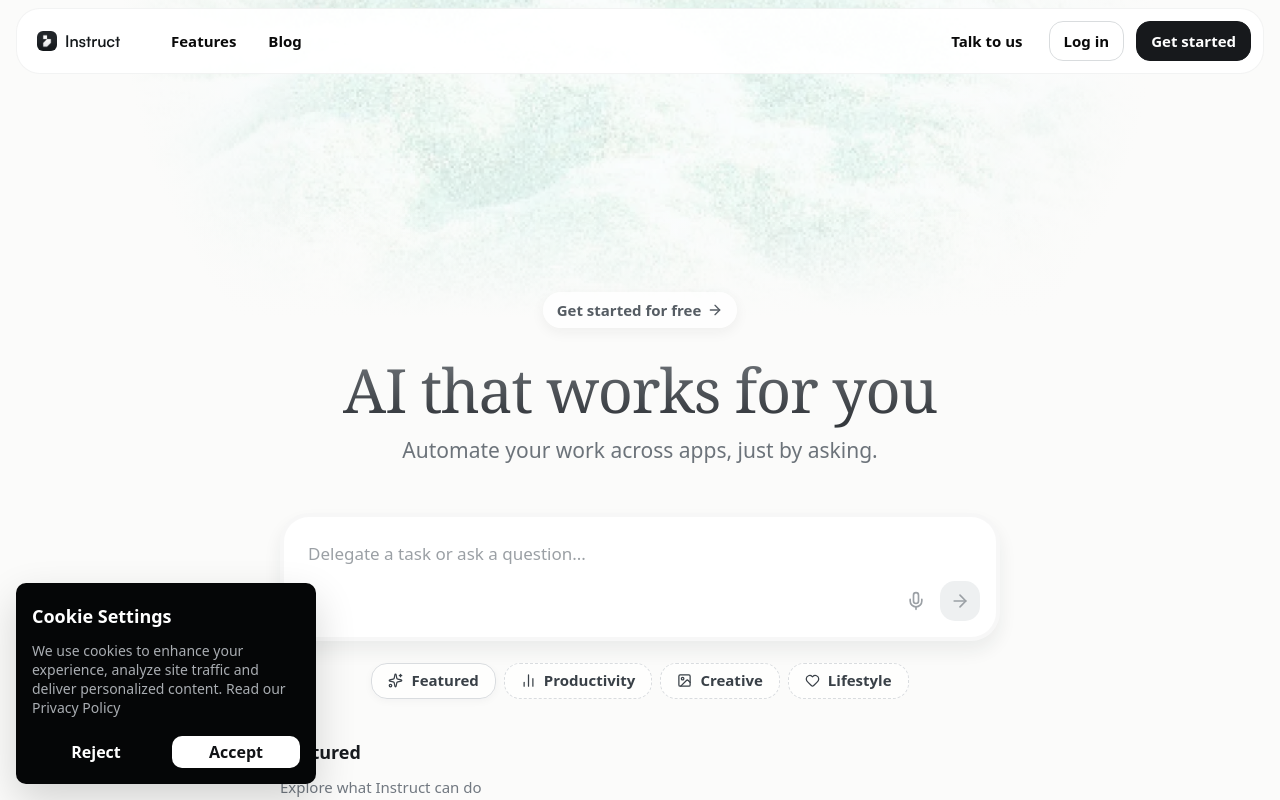
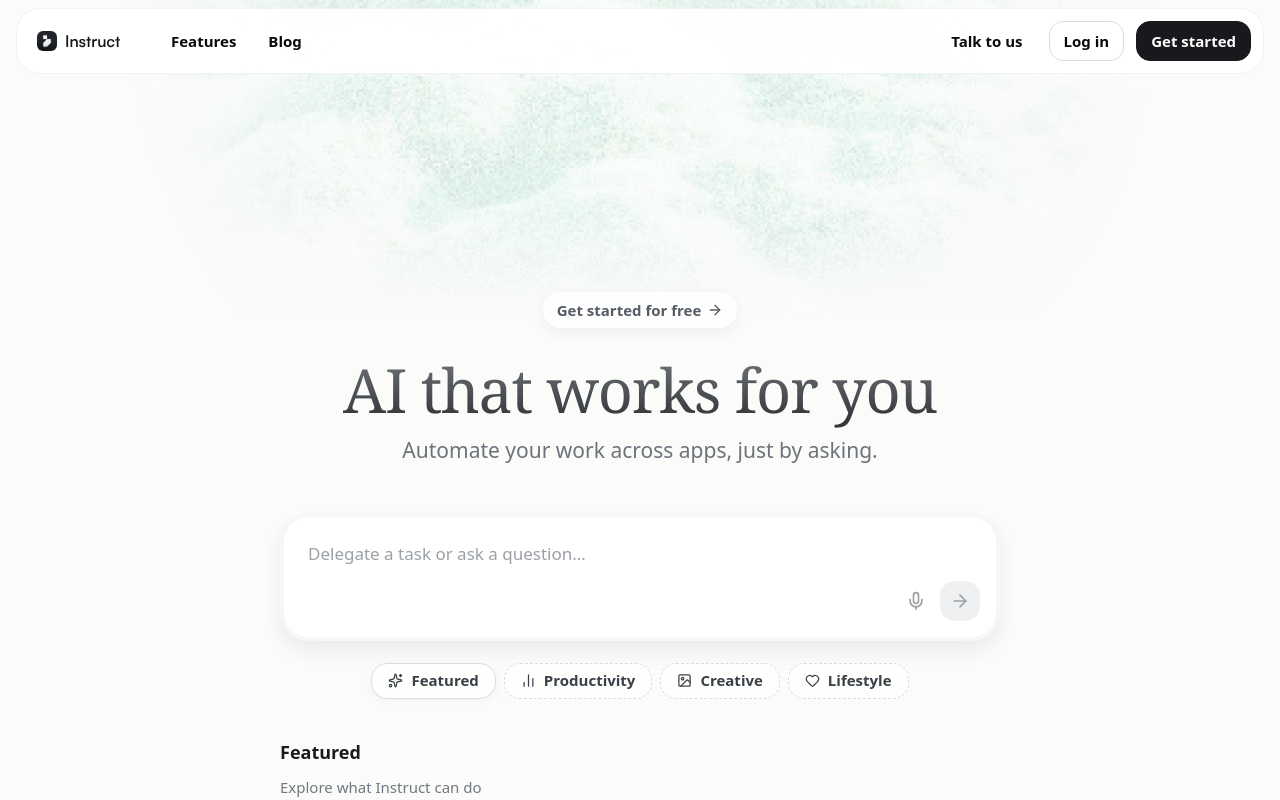
Before and after one commit to insanekrishnna/instruct_ai, a Next.js app: page / in a window 1280 px wide. Shown: the top 800 px of the page. Built offline with nearby package versions, Linux system fonts and the light colour scheme.

Commit message:
fix(cokkie setting changes): cokkie setting changes

```diff
--- a/src/app/globals.css
+++ b/src/app/globals.css
@@ -599,51 +599,6 @@ body {
   font-size: 14px;
 }
 
-.instruct-cookie {
-  position: fixed;
-  z-index: 80;
-  left: 16px;
-  bottom: 16px;
-  width: 300px;
-  border-radius: 10px;
-  background: #050607;
-  color: #fff;
-  padding: 20px 16px 16px;
-  box-shadow: 0 16px 40px rgba(0,0,0,.16);
-}
-
-.instruct-cookie h2 {
-  margin: 0 0 12px;
-  font-size: 18px;
-  font-weight: 700;
-}
-
-.instruct-cookie p {
-  margin: 0;
-  color: #a9adb2;
-  font-size: 14px;
-  line-height: 1.35;
-}
-
-.instruct-cookie div {
-  display: grid;
-  grid-template-columns: 1fr 1fr;
-  gap: 12px;
-  margin-top: 18px;
-}
-
-.instruct-cookie button {
-  height: 32px;
-  border-radius: 10px;
-  color: #fff;
-  font-weight: 650;
-}
-
-.instruct-cookie button:last-child {
-  background: #fff;
-  color: #111316;
-}
-
 @keyframes instruct-fade {
   from { opacity: 0; }
   to { opacity: 1; }
@@ -759,11 +714,4 @@ body {
   .instruct-footer-legal {
     justify-content: center;
   }
-
-  .instruct-cookie {
-    left: 16px;
-    right: 16px;
-    bottom: 16px;
-    width: auto;
-  }
 }
--- a/src/components/InstructHome.tsx
+++ b/src/components/InstructHome.tsx
@@ -162,21 +162,6 @@ function FinalCta() {
   );
 }
 
-function CookieBox() {
-  const [visible, setVisible] = useState(true);
-  if (!visible) return null;
-  return (
-    <aside className="instruct-cookie">
-      <h2>Cookie Settings</h2>
-      <p>We use cookies to enhance your experience, analyze site traffic and deliver personalized content. Read our Privacy Policy</p>
-      <div>
-        <button onClick={() => setVisible(false)}>Reject</button>
-        <button onClick={() => setVisible(false)}>Accept</button>
-      </div>
-    </aside>
-  );
-}
-
 function Footer() {
   return (
     <footer className="instruct-footer">
@@ -209,7 +194,6 @@ export function InstructHome() {
         <FinalCta />
       </main>
       <Footer />
-      <CookieBox />
     </>
   );
 }
```
